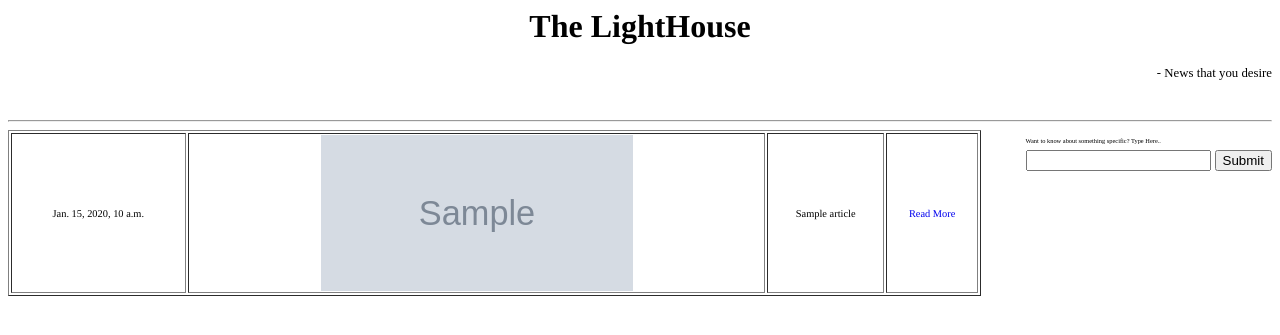
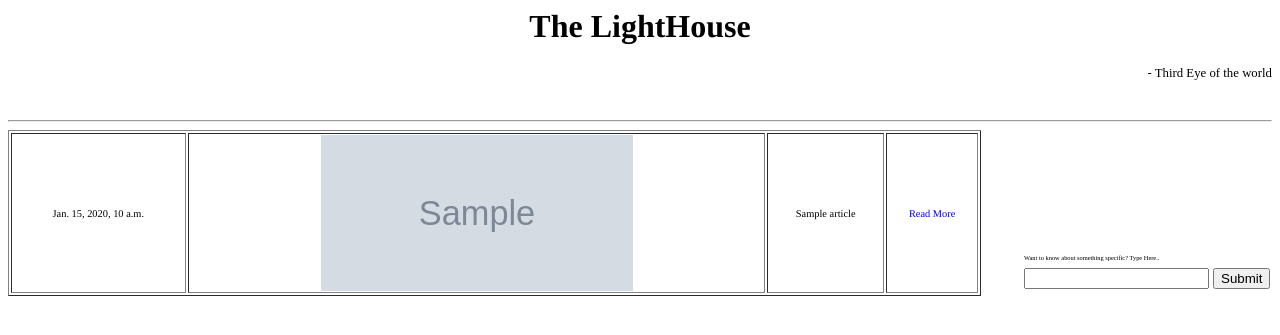
Before and after one commit to atul1503/Newzer, a Django app: template HelloDjango/templates/news.html in a window 1280 px wide. Shown: the top 335 px of the page. Run offline with Django 3.2, Linux system fonts and the light colour scheme; the template is opened without the code that fills it: most values are stand-ins (such as "Sample title", 1, 10 or a date in 2020); grey boxes marked "Sample" are stand-in pictures.

Commit message:
autoCommit

```diff
--- a/HelloDjango/templates/news.html
+++ b/HelloDjango/templates/news.html
@@ -9,12 +9,12 @@ font-family:Times;
 </style>
 <body>
 <h1 style="text-align:center;font-family:Times"> The LightHouse </h1>
-<p style="text-align:right;font-size:0.8em">- News that you desire</p>
+<p style="text-align:right;font-size:0.8em">- Third Eye of the world</p>
 <br>
 <hr>
 {% if articles %}
 <div id="Container">
-<form style="float:right" action="newsQ" method="get">
+<form style="position:fixed;left:80%;top:31%" action="newsQ" method="get">
 <p style="font-size:0.4em"> Want to know about something specific? Type Here..</p>
 <input type="text" name="tell">
 <input type="submit" value="Submit">
```
